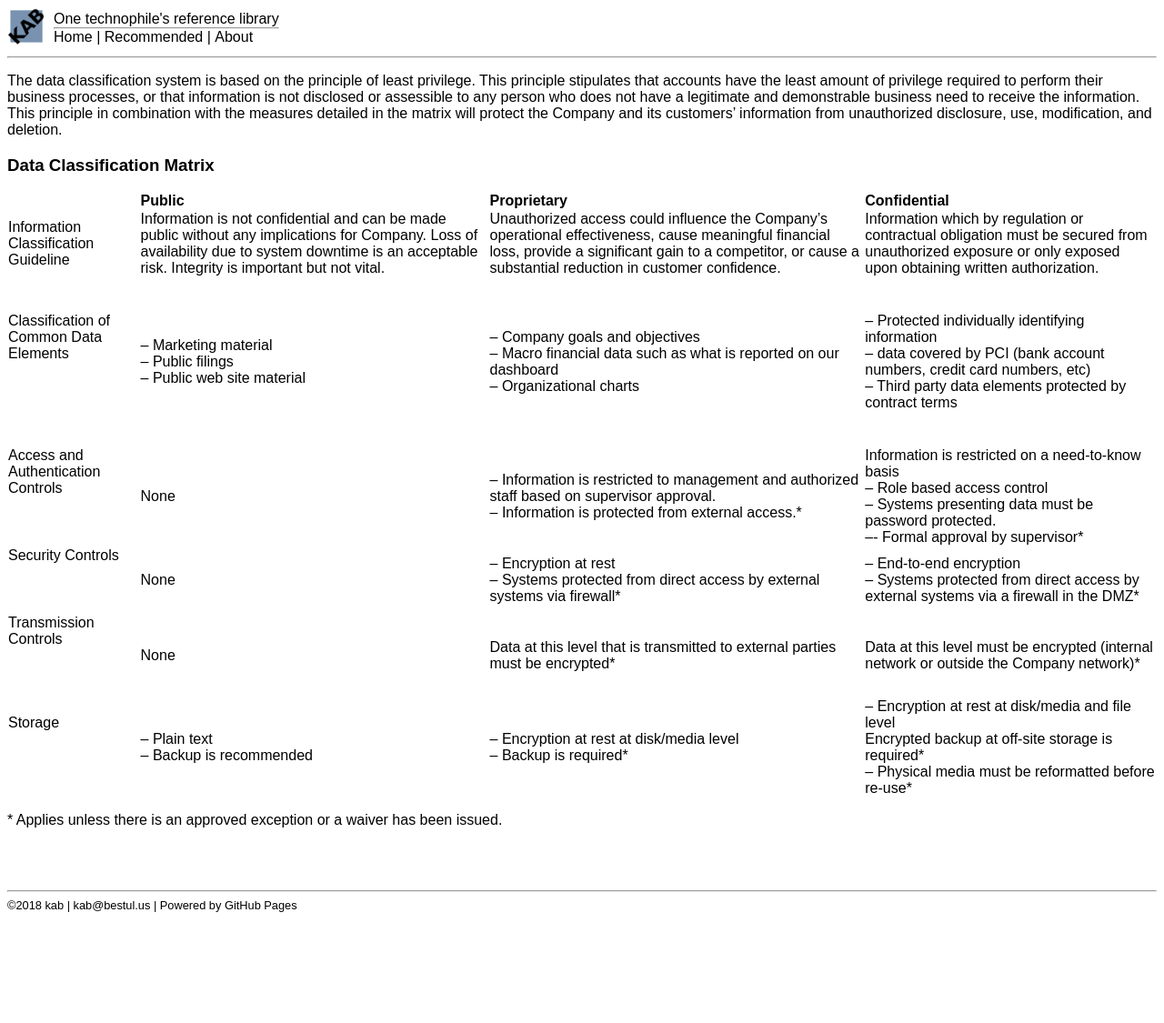
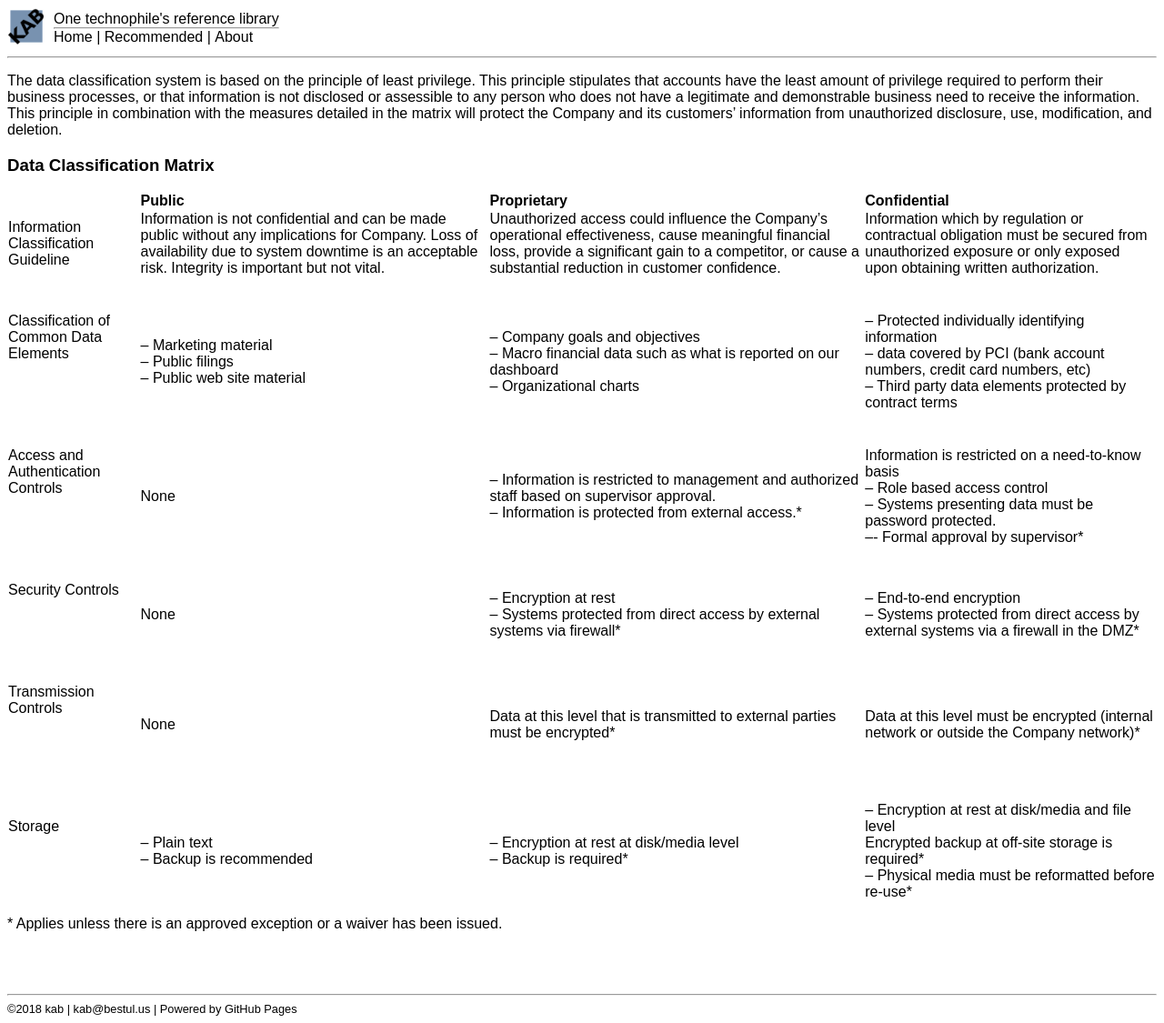
Before and after one commit to kabtech/kab, a Jekyll site: the page built from rs/classificationsample.md, in a window 1280 px wide. Shown: the whole page at 91% size. Built offline with Jekyll 4.4.1, drawn with Linux system fonts in a browser that asks for light colours; before the commit the page ends 1011 px from its top, so only the background shows below that.

Commit message:
Update classificationsample.md

```diff
--- a/rs/classificationsample.md
+++ b/rs/classificationsample.md
@@ -14,11 +14,11 @@ The data classification system is based on the principle of least privilege. Thi
 |Classification of Common Data Elements<br/><br/><br/><br/>|-- Marketing material<br>-- Public filings<br>-- Public web site material|-- Company goals and objectives<br>-- Macro financial data such as what is reported on our dashboard<br>--  Organizational charts<br>|-- Protected individually identifying information<br>-- data covered by PCI (bank account numbers, credit card numbers, etc)<br>-- Third party data elements protected by contract terms|
 |<br/><br/>|<br/><br/>|<br/><br/>|<br/><br/>|
 |Access and Authentication Controls<br/><br/><br/><br/>|None|-- Information is restricted to management and authorized staff based on  supervisor approval.<br>-- Information is protected from external access.* |Information is restricted on a need-to-know basis<br>-- Role based access control<br>-- Systems presenting data must be password protected.<br>–- Formal approval by supervisor* |
-|===|===|===|===|
+|<br/><br/>|<br/><br/>|<br/><br/>|<br/><br/>|
 |Security Controls<br/><br/><br/><br/>|None|-- Encryption at rest<br>-- Systems protected from direct access by external systems via firewall* |-- End-to-end encryption<br>-- Systems protected from direct access by external systems via a firewall in the DMZ* |
-|===|===|===|===|
+|<br/><br/>|<br/><br/>|<br/><br/>|<br/><br/>|
 |Transmission Controls<br/><br/><br/><br/>|None|Data at this level that is transmitted to external parties must be encrypted* |Data at this level must be encrypted (internal network or outside the Company network)* |
-|===|===|===|===|
+|<br/><br/>|<br/><br/>|<br/><br/>|<br/><br/>|
 |Storage<br/><br/><br/><br/>|-- Plain text<br>-- Backup is recommended|-- Encryption at rest at disk/media level<br>-- Backup is required* |-- Encryption at rest at disk/media and file level<br>Encrypted backup at off-site storage is required* <br>-- Physical media must be reformatted before re-use* |
 
 \* Applies unless there is an approved exception or a waiver has been issued.
```
